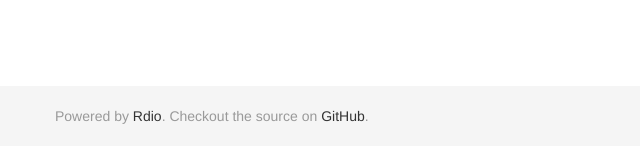
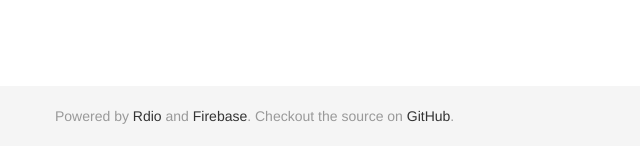
Before and after one commit to sutrofm/sutrofm, a Django app: page / in a window 1280 px wide. Shown: the part 654-800 px from the top of the page, without its empty margins (0-640 px from the left). Run offline with Django 3.2, Linux system fonts and the light colour scheme; style sheets or scripts are compiled from the project's sources; some libraries are stand-ins or nearby versions.

Commit message:
Shoutout to Firebase

```diff
--- a/rdiodj/template/base.html
+++ b/rdiodj/template/base.html
@@ -82,7 +82,7 @@
 
     <div id="footer">
       <div class="container">
-        <p class="muted credit">Powered by <a target="_blank" href="http://www.rdio.com/">Rdio</a>. Checkout the source on <a target="_blank" href="https://github.com/dasevilla/rdiodj">GitHub</a>.</p>
+        <p class="muted credit">Powered by <a target="_blank" href="http://www.rdio.com/">Rdio</a> and <a href="http://www.firebase.com/">Firebase</a>. Checkout the source on <a target="_blank" href="https://github.com/dasevilla/rdiodj">GitHub</a>.</p>
       </div>
     </div>
 
```
